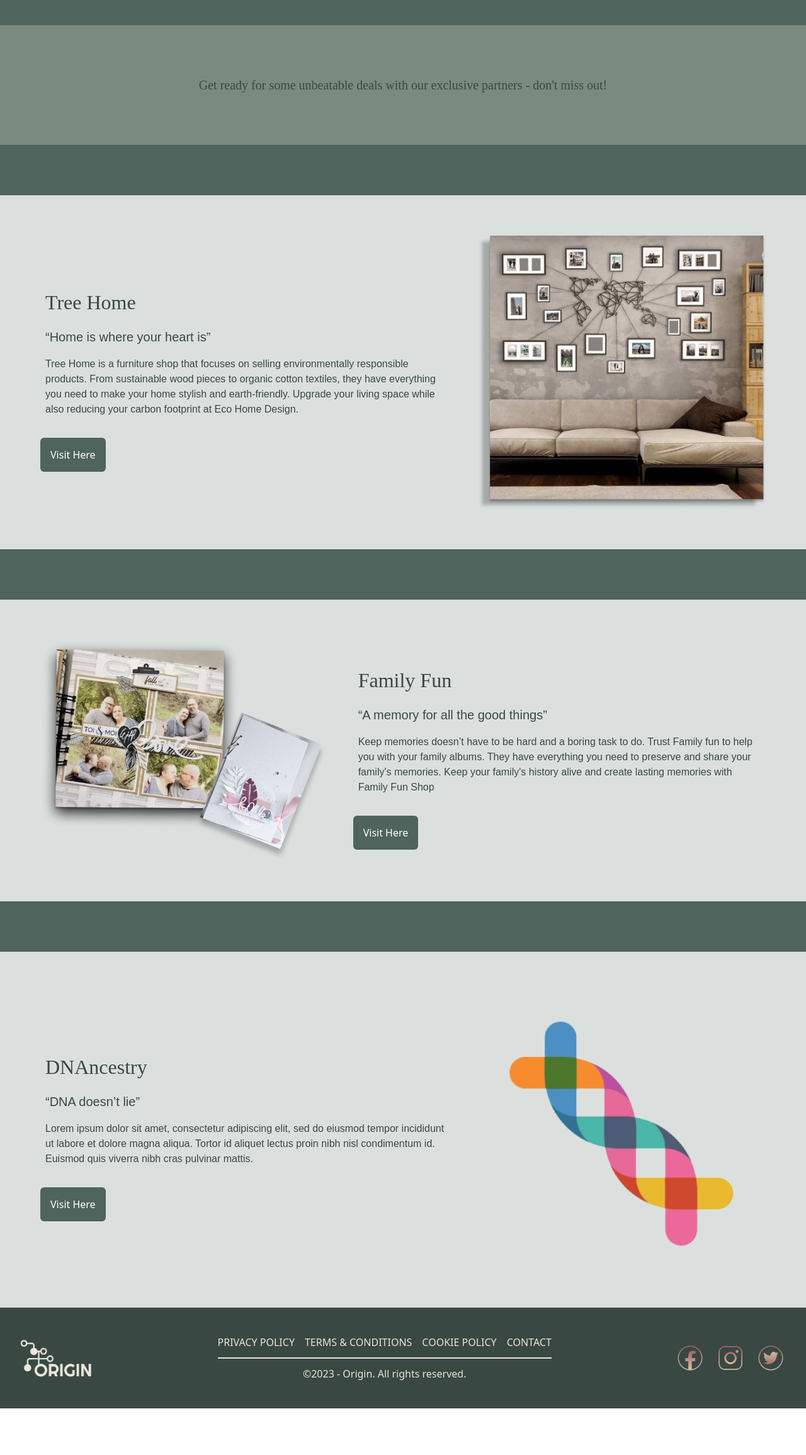
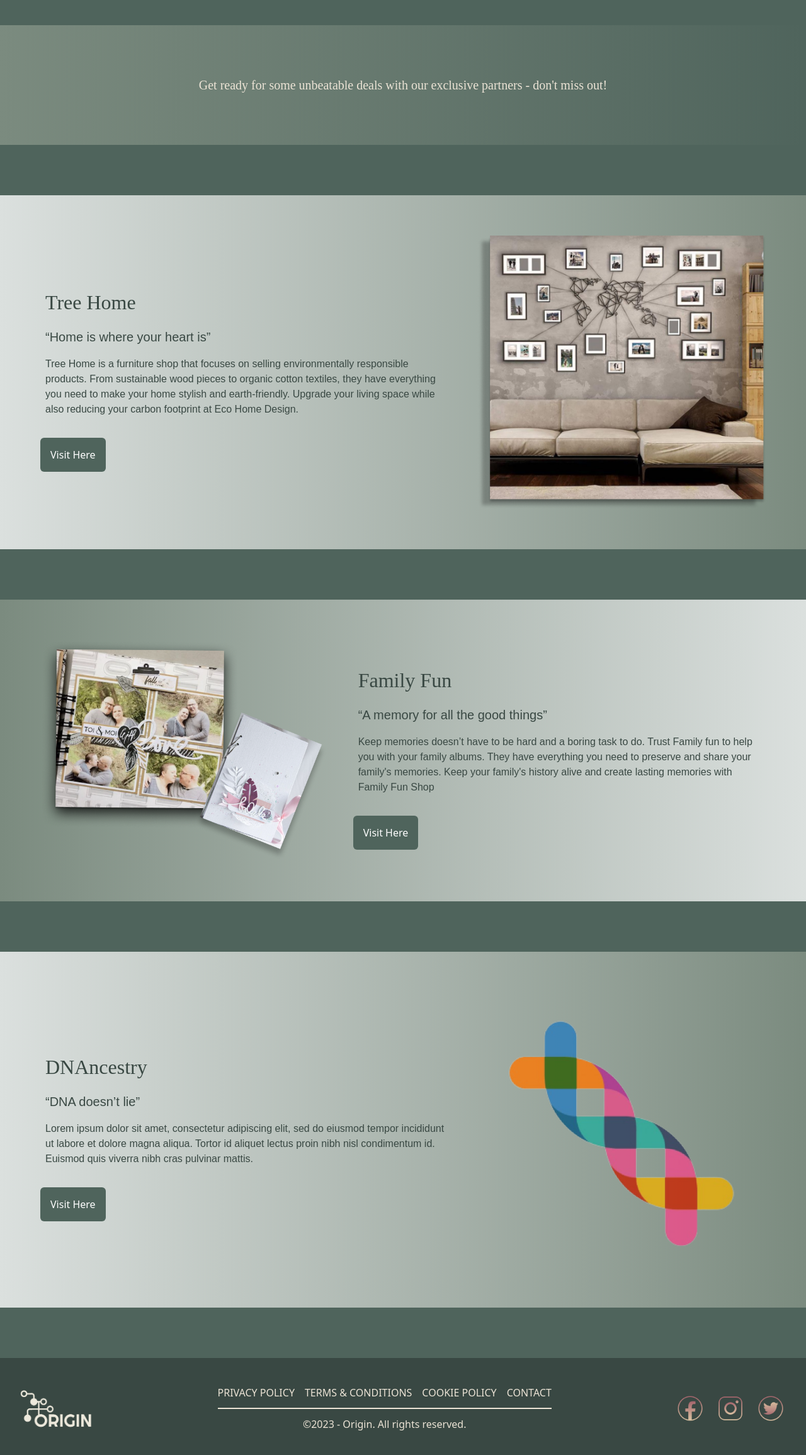
Before and after one commit to egidehirwa/origin, a React (Create React App) app in the folder frontend/: page /shop in a window 1280 px wide. Shown: the top 2310 px of the page at 63% size. Before the commit the page ends 2236 px from the top, so only its background shows below. Built offline with nearby package versions, Linux system fonts and the light colour scheme.

Commit message:
shop page gradient added & contact page started

```diff
--- a/frontend/src/pages/contact.jsx
+++ b/frontend/src/pages/contact.jsx
@@ -1,5 +1,28 @@
 const ContactPage = () => {
-    return <h1>Contact Page</h1>
-}
+    return (
+        <div>
+            <section class="px-10 py-10 relative bg-greenish" id="style"></section>
+
+            <section class="p-8 relative bg-gradient-to-r from-[#7b8b7f] to-transparent" id="contact_page">
+                <div class="grid grid-cols-1 items-center gap-10 md:grid-cols-2 lg:grid-cols-12 p-8">
+                    <div class="lg:col-span-7">
+                        <div class="ltr:lg:ml-7 rtl:lg:mr-7">
+                            <h6 class="p-2 font-primaryFont text-xxl text-lightcream">Contact Us</h6>
+
+                            <h3 class="p-2 font-secondaryFont text-xl text-darkgreen">“Loading”</h3>
+
+                            <div class="relative mt-10">
+                                <a href="https://www.google.be/" class="btn rounded-md px-4 py-4  bg-greenish text-white hover:bg-creemish">
+                                    Send
+                                </a>
+                            </div>
+                        </div>
+                    </div>
+                </div>
+            </section>
+            <section class="px-10 py-10 relative bg-greenish" id="style"></section>
+        </div>
+    );
+};
 
 export default ContactPage;
--- a/frontend/src/pages/shop.jsx
+++ b/frontend/src/pages/shop.jsx
@@ -3,13 +3,13 @@ import React from "react";
 const ShopPage = () => {
     return (
         <div>
-            <section class="px-20 py-20 relative bg-[#7b8a7f] " id="style">
-                <p class=" text-center font-primaryFont text-xl  text-darkgreen">
+            <section class="px-20 py-20  relative bg-gradient-to-r from-[#7b8b7f] to-transparent" id="style">
+                <p class=" text-center font-primaryFont text-xl  text-lightcream">
                     Get ready for some unbeatable deals with our exclusive partners - don't miss out!
                 </p>
             </section>
             <section class="px-10 py-10 relative bg-greenish" id="style"></section>
-            <section class="p-8 relative bg-[#dbe0de]" id="tree_home">
+            <section class=" p-8 relative bg-gradient-to-r from-[#dbe0de] to-[#7b8b7f]">
                 <div class="grid grid-cols-1 items-center gap-10 md:grid-cols-2 lg:grid-cols-12 p-8">
                     <div class="lg:col-span-7">
                         <div class="ltr:lg:ml-7 rtl:lg:mr-7">
@@ -41,7 +41,7 @@ const ShopPage = () => {
             </section>
             <section class="px-10 py-10 relative bg-greenish" id="style"></section>
 
-            <section class="p-8 relative bg-[#dbe0de]" id="family_fun">
+            <section class=" p-8 relative bg-gradient-to-r from-[#7b8b7f] to-[#dbe0de]">
                 <div class="grid grid-cols-1 items-center gap-10 md:grid-cols-2 lg:grid-cols-12 p-8">
                     <div class="lg:col-span-5">
                         <div class="relative">
@@ -72,8 +72,7 @@ const ShopPage = () => {
                 </div>
             </section>
             <section class="px-10 py-10 relative bg-greenish" id="style"></section>
-
-            <section class=" p-8 relative bg-[#dbe0de]" id="dna_ancestry">
+            <section class=" p-8 relative bg-gradient-to-r from-[#dbe0de] to-[#7b8b7f]">
                 <div class="grid grid-cols-1 items-center gap-10 md:grid-cols-2 lg:grid-cols-12 p-8">
                     <div class="lg:col-span-7">
                         <div class="ltr:lg:ml-7 rtl:lg:mr-7">
@@ -102,6 +101,7 @@ const ShopPage = () => {
                     </div>
                 </div>
             </section>
+            <section class="px-10 py-10 relative bg-greenish" id="style"></section>
         </div>
     );
 };
```
